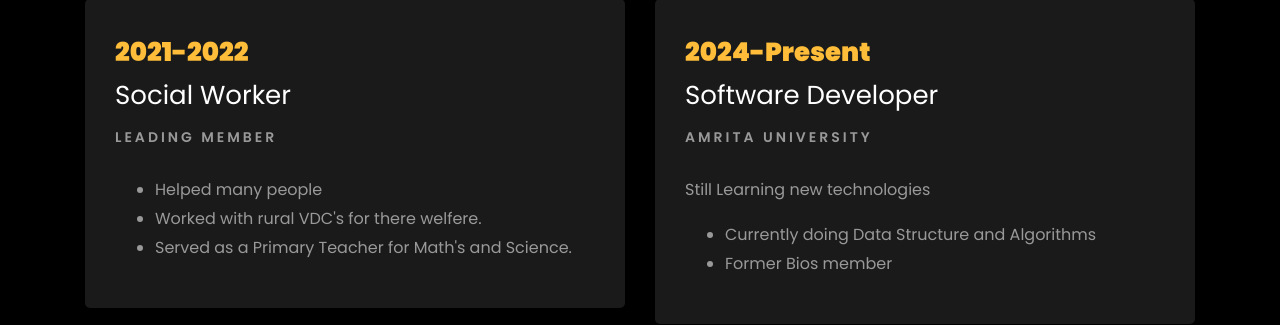
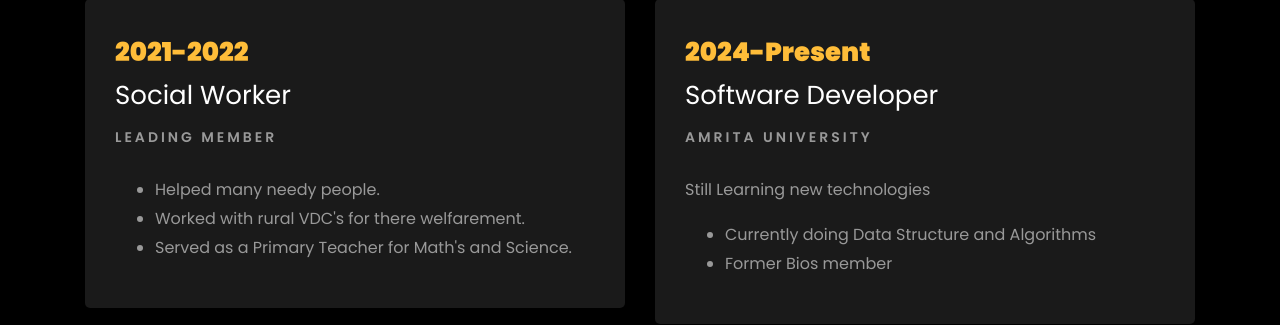
Before and after one commit to Shiv00012/portfolio-website, a plain HTML site: page index.html in a window 1280 px wide. Shown: the part 2279-2604 px from the top of the page. Drawn offline with Linux system fonts and the light colour scheme; files whose address does not match are found by name.

Commit message:
Correct the Spelling Mistake

```diff
--- a/index.html
+++ b/index.html
@@ -333,8 +333,8 @@
 						<span class="position">Leading Member</span>
 						<p class="mt-4">
 							<ul>
-								<li>Helped many people</li>
-								<li>Worked with rural VDC's for there welfere.</li>
+								<li>Helped many needy people.</li>
+								<li>Worked with rural VDC's for there welfarement.</li>
 								<li> Served as a Primary Teacher for Math's and Science.</li>
 							</ul>
 						</p>
```
